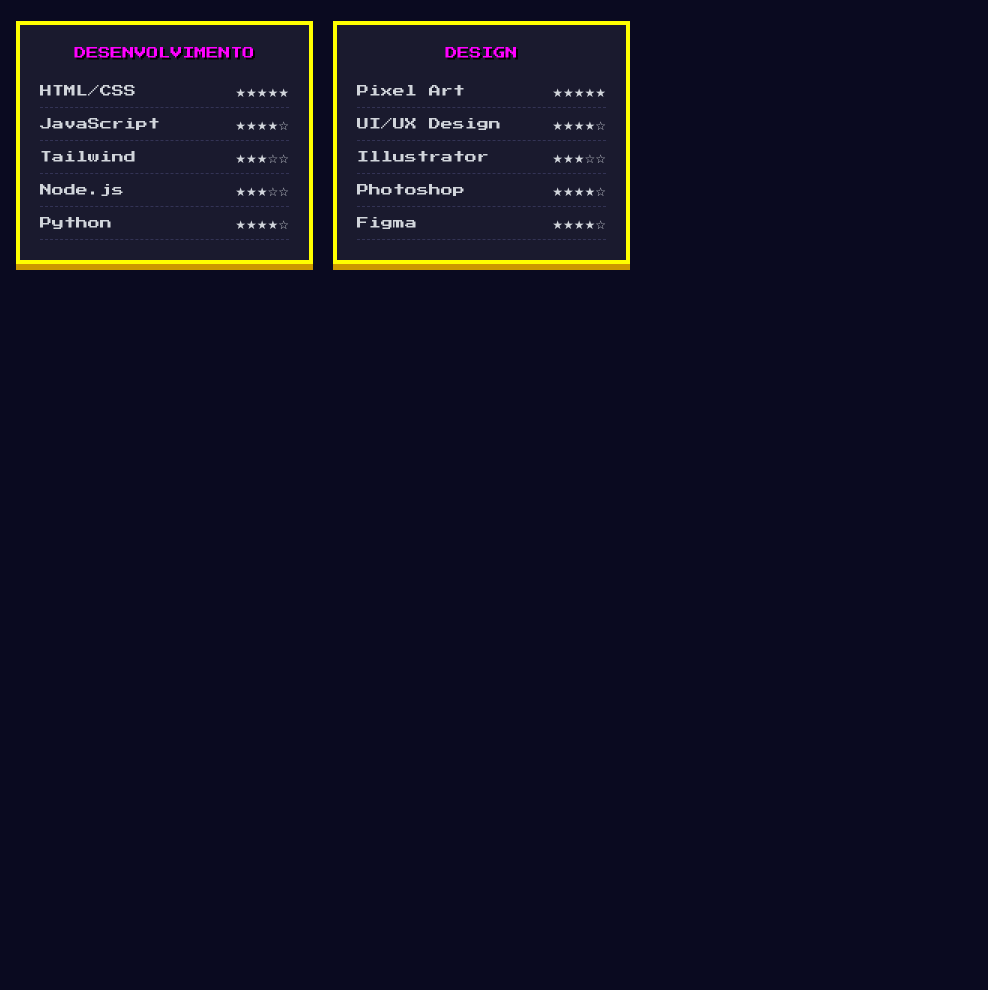
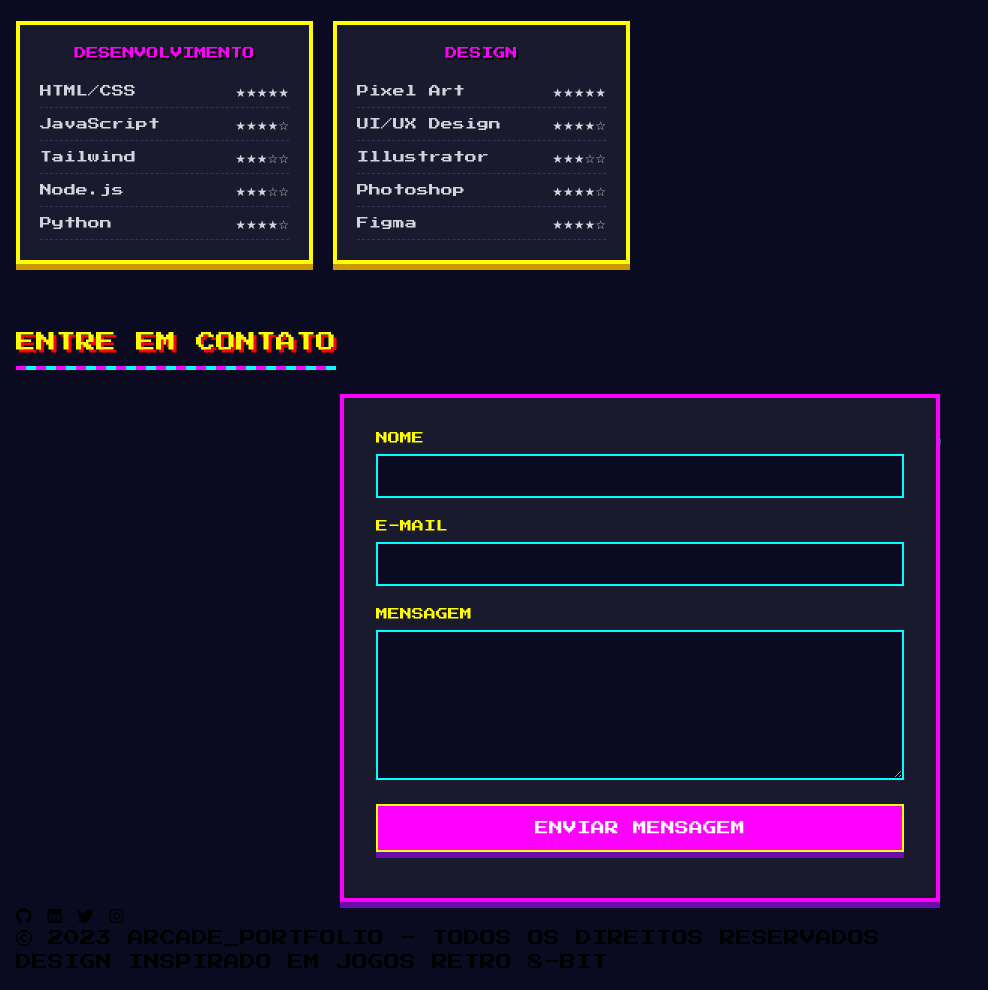
Before and after one commit to migueljrdev/arcade-portifolio, a website: page index.html in a window 1280 px wide. Shown: the part 1754-2744 px from the top of the page, without its empty margins (0-988 px from the left). Before the commit the page ends 2034 px from the top, so only its background shows below. Drawn offline with nearby package versions, Linux system fonts and the light colour scheme; files that its build step writes are made by us from their sources.

Commit message:
add estrutura e estilo section contato

```diff
--- a/index.html
+++ b/index.html
@@ -101,6 +101,7 @@
                     <a href="#" class="btn">DETALHES</a>
                 </div>
             </div>
+        </section>
 
         <section id="skills">
             <h2 class="section-title">MINHAS HABILIDADES</h2>
@@ -128,8 +129,38 @@
 
             </div>
         </section>
+
+        <section id="contact">
+            <h2 class="section-title">ENTRE EM CONTATO</h2>
+            <div class="max-w-[600px] m-auto bg-[#1a1a2e] p-8 border-4 border-roxo-light-color box-shadow-roxo">
+                <form id="contactForm">
+                    <div class="form-group">
+                        <label class="form-group-label" for="name">NOME</label>
+                        <input type="text" id="name" class="form-control" required>
+                    </div>
+                    <div class="form-group">
+                        <label class="form-group-label" for="email">E-MAIL</label>
+                        <input type="email" id="email" class="form-control" required>
+                    </div>
+                    <div class="form-group">
+                        <label class="form-group-label" for="message">MENSAGEM</label>
+                        <textarea id="message" class="form-control  min-h-[150px] resize-y" required></textarea>
+                    </div>
+                    <button type="submit" class="btn">ENVIAR MENSAGEM</button>
+                </form>
+            </div>
         </section>
 
+        <footer>
+            <div class="social-links">
+                <a href="#"><i class="fab fa-github"></i></a>
+                <a href="#"><i class="fab fa-linkedin"></i></a>
+                <a href="#"><i class="fab fa-twitter"></i></a>
+                <a href="#"><i class="fab fa-instagram"></i></a>
+            </div>
+            <p>© 2023 ARCADE_PORTFOLIO - TODOS OS DIREITOS RESERVADOS</p>
+            <p>DESIGN INSPIRADO EM JOGOS RETRO 8-BIT</p>
+        </footer>
     </div>
 
     <script src="src/js/script.js"></script>
--- a/src/styles/input.css
+++ b/src/styles/input.css
@@ -165,6 +165,19 @@
     .skill-list-li{
         @apply py-2 px-0 border-b border-dashed border-[#333355] text-gray-300 text-xs flex justify-between;
     }
+    .form-group{
+        @apply mb-5;
+    }
+    .form-group-label{
+        @apply block mb-2 text-yellow-color text-xs;
+    }
+    .form-control{
+        @apply w-full p-3 bg-[#0a0a20] border-2 border-secondary-color text-white text-xs transform transition-all duration-300;
+    }
+    .form-control:focus{
+        @apply outline-none border-roxo-light-color;
+        box-shadow: 0 0 10px #ff00ff;
+    }
 
 }
 
```
